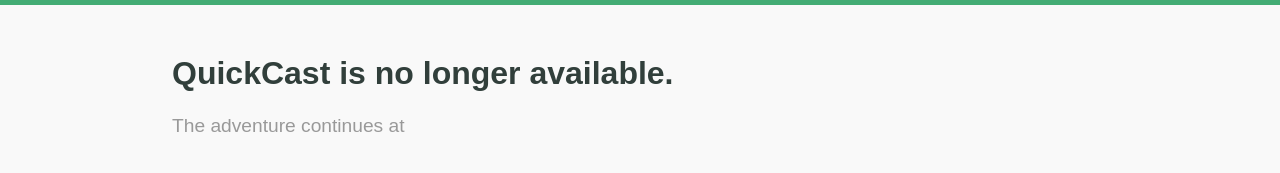
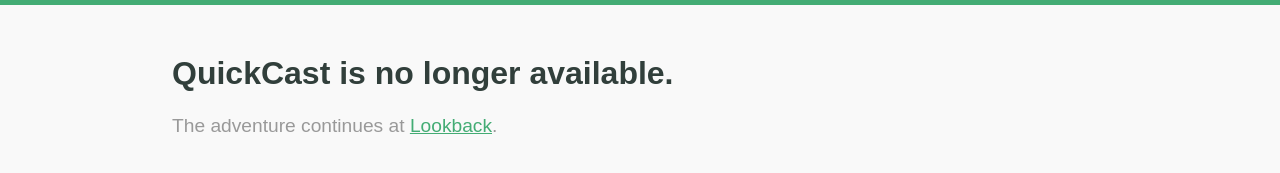
Before and after one commit to neilkinnish/quickcast-live, a plain HTML site: page 404.html in a window 1280 px wide. Shown: the part 47-220 px from the top of the page. Drawn offline with nearby package versions, Linux system fonts and the light colour scheme.

Commit message:
Update 404.html

```diff
--- a/404.html
+++ b/404.html
@@ -23,7 +23,7 @@
 
 	<div class="content not-found">
 		<h1>QuickCast is no longer available.</h1>
-		<p>The adventure continues at <a href="https://lookback.io>Lookback</a>.</p>
+		<p>The adventure continues at <a href="https://lookback.io">Lookback</a>.</p>
 	</div>
         </div>
         <script src="//ajax.googleapis.com/ajax/libs/jquery/2.0.0/jquery.min.js"></script>
```
